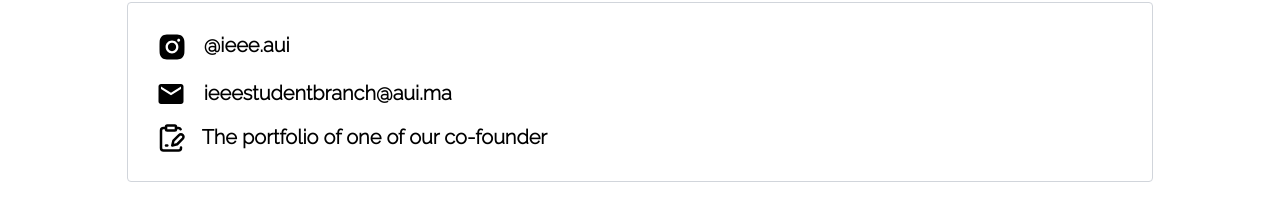
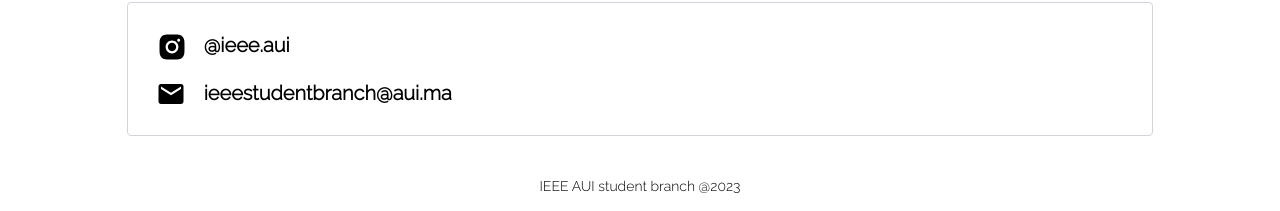
Before and after one commit to Ghosty-Rz/IEEE-website, a Next.js app: page / in a window 1280 px wide. Shown: the part 1593-1804 px from the top of the page. Built offline with nearby package versions, Linux system fonts and the light colour scheme.

Commit message:
Update ContactInfo.tsx

```diff
--- a/components/ContactInfo.tsx
+++ b/components/ContactInfo.tsx
@@ -14,10 +14,6 @@
 
             <a href='https://www.google.com/intl/fr/gmail/about/' target="_blank" rel="noopener noreferrer">
             <h1 className='flex p-2 space-x-12 text-xl font-bold'><MdEmail size={30} className='absolute'/> <span>ieeestudentbranch@aui.ma</span></h1></a>
-
-            <a href='https://portfolio-asmae.vercel.app/' target="_blank" rel="noopener noreferrer">
-            <h1 className='flex p-2 space-x-4 text-xl font-bold'><LuClipboardSignature size={30}/><span>The portfolio of one of our co-founder</span></h1></a>
-
         </div>
     </div>
     </div>
```
